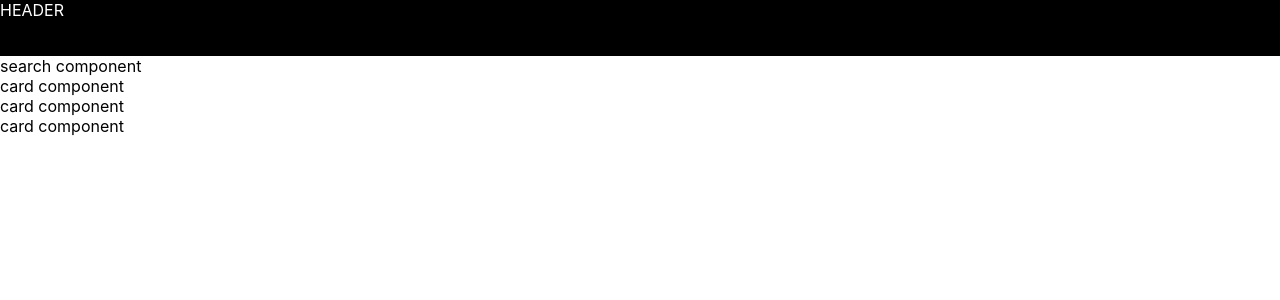
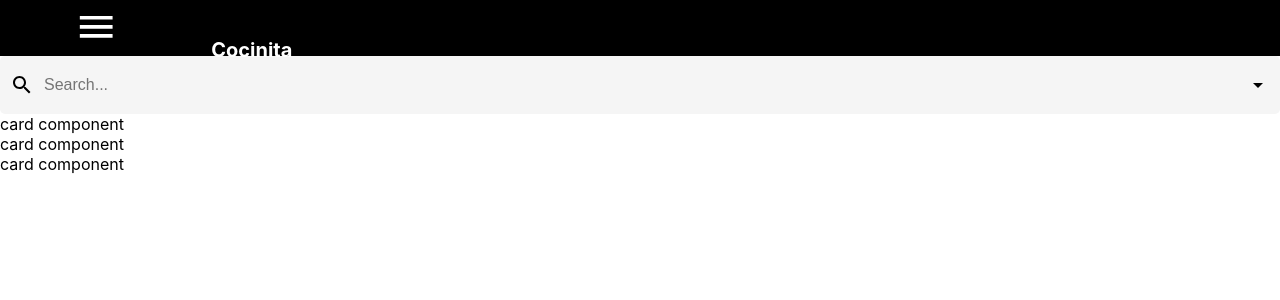
Before and after one commit to sliottadev/cocinita, a React (Create React App) app: page / in a window 1280 px wide. Shown: the top 300 px of the page. Built offline with nearby package versions, Linux system fonts and the light colour scheme.

Commit message:
heafer / search componnent pija

```diff
--- a/package.json
+++ b/package.json
@@ -3,6 +3,7 @@
   "version": "0.1.0",
   "private": true,
   "dependencies": {
+    "@material-ui/icons": "^4.11.2",
     "@testing-library/jest-dom": "^5.15.0",
     "@testing-library/react": "^11.2.7",
     "@testing-library/user-event": "^12.8.3",
--- a/src/header/Header.css
+++ b/src/header/Header.css
@@ -1,5 +1,21 @@
 .Header{
+    display: flex;
+    flex: 0.3;
     height: 7vh;
     background-color: black;
     color: white;
+    justify-content: center;
 }
+
+.header__menuIcon{
+    height: 78% !important;
+    width: 8% !important;
+    margin-top: 5px;
+}
+
+.header__title{
+    width: 80%;
+    margin-top: 3%;
+    margin-left: 5%;
+    font-size: 2.5vh;
+}
--- a/src/header/Header.js
+++ b/src/header/Header.js
@@ -1,9 +1,11 @@
 import './Header.css'
+import MenuIcon from '@material-ui/icons/Menu'
 
 function Header(){
     return(
         <div className="Header">
-            HEADER
+            <MenuIcon className="header__menuIcon"/>
+            <h5 className="header__title">Cocinita</h5>
         </div>
     )
 }
--- a/src/main_screen/components/card/Card.js
+++ b/src/main_screen/components/card/Card.js
@@ -1,4 +1,5 @@
 import React from 'react'
+import './Card.css'
 
 function Card() {
     return (
--- a/src/main_screen/components/search/Search.css
+++ b/src/main_screen/components/search/Search.css
@@ -0,0 +1,21 @@
+.search{
+    display: flex;
+    align-items: center;
+    flex: 0.7;
+    background-color: whitesmoke;
+    padding: 10px;
+    border-radius: 5px;
+}
+
+.search > MuiSvgIcon-root {
+    color: grey;
+}
+
+.search__input {
+    border: none;
+    width: 100%;
+    padding: 10px;
+    outline: none;
+    font-size: medium;
+    background-color: transparent;
+}
--- a/src/main_screen/components/search/Search.js
+++ b/src/main_screen/components/search/Search.js
@@ -1,9 +1,14 @@
 import React from 'react'
+import SearchIcon from '@material-ui/icons/Search';
+import ArrowDropDownIcon from '@material-ui/icons/ArrowDropDown';
+import './Search.css'
 
 function Search() {
     return (
-        <div>
-            search component
+        <div className="search">
+            <SearchIcon />
+            <input className="search__input" placeholder="Search..." type="text"/>
+            <ArrowDropDownIcon className="headerinputCaret"/>
         </div>
     )
 }
```
Also changed, not shown: 1 other file (tests, documents, lock files or other folders).
